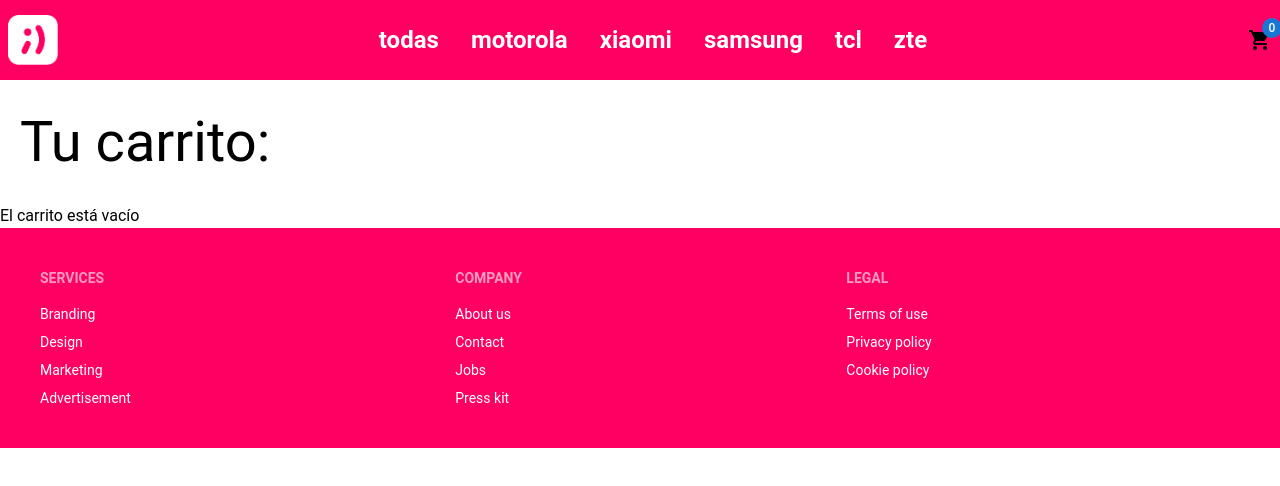
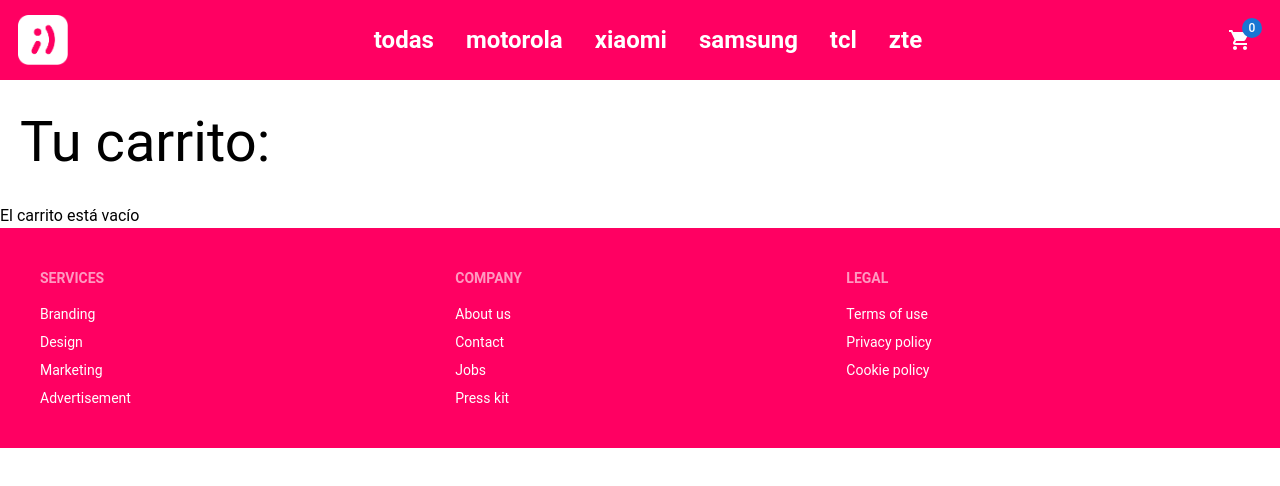
Before and after one commit to FrancoGrande/React-js, a React (Vite) app: page /cart in a window 1280 px wide. Shown: the top 486 px of the page. Built offline with nearby package versions, Linux system fonts and the light colour scheme.

Commit message:
Navbar funcional

```diff
--- a/src/components/common/cartWidget/CartWidget.jsx
+++ b/src/components/common/cartWidget/CartWidget.jsx
@@ -11,7 +11,7 @@
 
   return (
     <div>
-      <Badge badgeContent={totalItems} color="primary" max={50} showZero={true}>
+      <Badge badgeContent={totalItems} color="primary" max={50} showZero={true} style={{color:"white", marginRight:"20px"}}>
         <ShoppingCartIcon />
       </Badge>
     </div>
--- a/src/components/layouts/footer/footer.css
+++ b/src/components/layouts/footer/footer.css
@@ -1,4 +1,5 @@
 .footer{
     background-color: #ff0062;
     color: white;
+
 }
--- a/src/components/layouts/navbar/categorias.js
+++ b/src/components/layouts/navbar/categorias.js
@@ -1,3 +1,5 @@
+
+
 export const categorias = [
     {title: "todas", path:"/"},
     {title: "motorola", path:"/category/motorola"},
--- a/src/components/layouts/navbar/navbar.css
+++ b/src/components/layouts/navbar/navbar.css
@@ -36,7 +36,7 @@
     color: #ffffff;
 }
 .navbar .navbar-brand .imagen {
-
+    margin-left: 10px;
     max-width: 50px;
 }
 .navbar .navbar-brand:hover {
--- a/src/components/pages/itemListContainer/ItemListContainer.jsx
+++ b/src/components/pages/itemListContainer/ItemListContainer.jsx
@@ -25,7 +25,7 @@
         consulta = query(itemCollection, where("category", '==', categoryName))
     };
 
-    getDocs(itemCollection).then((Snapshot) => {
+    getDocs(consulta).then((Snapshot) => {
         setItems(Snapshot.docs.map((doc) => ({ id: doc.id ,...doc.data()})));
     }
     )
--- a/src/index.css
+++ b/src/index.css
@@ -15,7 +15,7 @@
 }
 
 body {
-  min-height: 100vh;
+
   background-color: rgb(255, 255, 255);
   color: black;
 }
```
